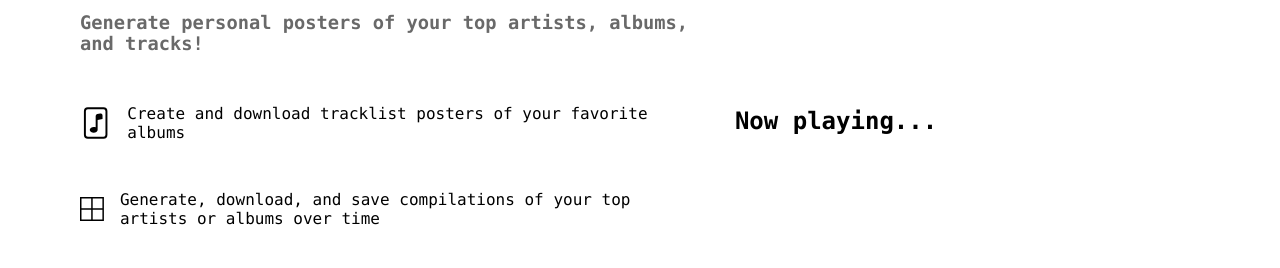
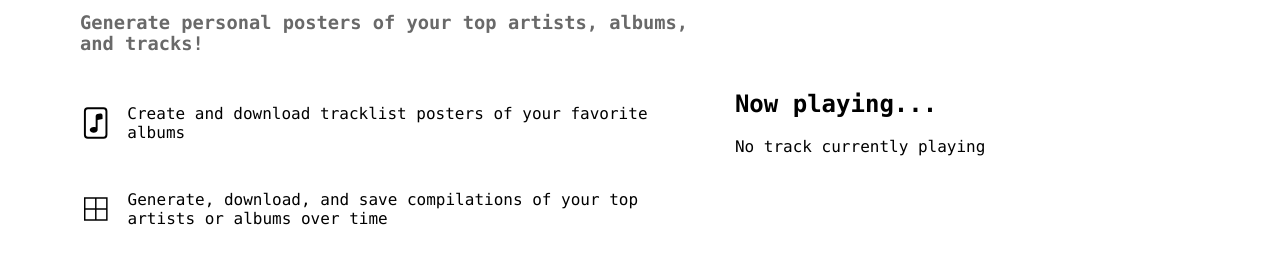
Before and after one commit to bodlasahith/music-posters, a React (Create React App) app: page /home in a window 1280 px wide. Shown: the part 279-547 px from the top of the page. Built offline with nearby package versions, Linux system fonts and the light colour scheme; no server answers; sample sign-in values are in the browser's storage.

Commit message:
background rendering on reload & icon formatting

```diff
--- a/src/Components/Components.css
+++ b/src/Components/Components.css
@@ -108,6 +108,11 @@ body {
   height: 2rem;
 }
 
+#compilation-icon {
+  margin-left: 0.25rem;
+  margin-right: 0.25rem;
+}
+
 .player {
   width: 100%;
 }
@@ -195,14 +200,13 @@ body {
 }
 
 .question-container {
-  height: 55%;
+  height: 56%;
   margin-left: 2rem;
   margin-right: 2rem;
   margin-top: 2rem;
   overflow-y: scroll;
   background: white;
   border-radius: 10px;
-  border: 5px solid skyblue;
   box-shadow: 0 0 10px rgba(0, 0, 0, 0.1);
 }
 
@@ -658,6 +662,7 @@ body {
   margin-bottom: 20px;
 }
 
+f
 .profile-username,
 .profile-email,
 .profile-account {
--- a/src/Components/Home.js
+++ b/src/Components/Home.js
@@ -102,14 +102,6 @@ function Home() {
     }
   }, [artists, tracks]);
 
-  useEffect(() => {
-    const color = window.localStorage.getItem("homeColor");
-    if (color) {
-      const [r, g, b] = color.split(",");
-      document.querySelector(".home").style.background = `rgba(${r}, ${g}, ${b}, 0.35)`;
-    }
-  }, []);
-
   return (
     <div className="home">
       <div className="home-content">
@@ -118,15 +110,15 @@ function Home() {
           <h3>Generate personal posters of your top artists, albums, and tracks!</h3>
           <div className="description">
             <div className="description-item">
-              <FileMusic className="description-icon" />
+              <FileMusic className="description-icon" id="tracklist-icon" />
               <p>Create and download tracklist posters of your favorite albums</p>
             </div>
             <div className="description-item">
-              <BorderAll className="description-icon" />
+              <BorderAll className="description-icon" id="compilation-icon" />
               <p>Generate, download, and save compilations of your top artists or albums over time</p>
             </div>
             <div className="description-item">
-              <Stars className="description-icon" />
+              <Stars className="description-icon" id="ai-icon" />
               <p>Design AI generated posters based on your music preferences</p>
             </div>
           </div>
--- a/src/Components/Player.js
+++ b/src/Components/Player.js
@@ -49,7 +49,10 @@ function Player() {
     const img = document.querySelector("img");
     const colorThief = new ColorThief();
     const color = colorThief.getColor(img);
-    window.localStorage.setItem("homeColor", color);
+    if (color) {
+      const [r, g, b] = color;
+      document.querySelector(".home").style.background = `rgba(${r}, ${g}, ${b}, 0.35)`;
+    }
   }
 
   return (
@@ -64,7 +67,7 @@ function Player() {
           style={{display: "none"}}
         />
       )}
-      {currentTrack && (
+      {currentTrack ? (
         <iframe
           src={`https://open.spotify.com/embed/track/${currentTrack.split("/").pop()}`}
           frameBorder="0"
@@ -72,6 +75,8 @@ function Player() {
           allow="encrypted-media"
           title="player"
         />
+      ) : (
+        <p>No track currently playing</p>
       )}
     </div>
   );
--- a/src/Components/Profile.js
+++ b/src/Components/Profile.js
@@ -273,7 +273,7 @@ function Profile() {
     <div className="profile">
       <div className="profile-container">
         <h1 className="profile-title">Profile</h1>
-        {showInfo && (
+        {showInfo ? (
           <div className="profile-info">
             <div className="profile-text">
               <p className="profile-username">Username: {userInfo.username}</p>
@@ -284,6 +284,8 @@ function Profile() {
             </div>
             <img className="profile-image" src={userInfo.image} alt="User" />
           </div>
+        ) : (
+          <p>Loading...</p>
         )}
         <button className="profile-logout-button" onClick={logout}>
           Logout
@@ -408,7 +410,7 @@ function Profile() {
       <div className="posters">
         <h2>Saved Compilation Posters</h2>
         <h5>Right-click to delete (PERMANENT)</h5>
-        {showInfo && userInfo.posters && userInfo.posters.length > 0 && (
+        {showInfo && userInfo.posters && userInfo.posters.length > 0 ? (
           <div className="poster-container">
             {userInfo.posters.map((poster, index) => (
               <div key={index} style={{ display: "flex" }}>
@@ -424,6 +426,8 @@ function Profile() {
               </div>
             ))}
           </div>
+        ) : (
+          <p>Loading...</p>
         )}
       </div>
     </div>
```
